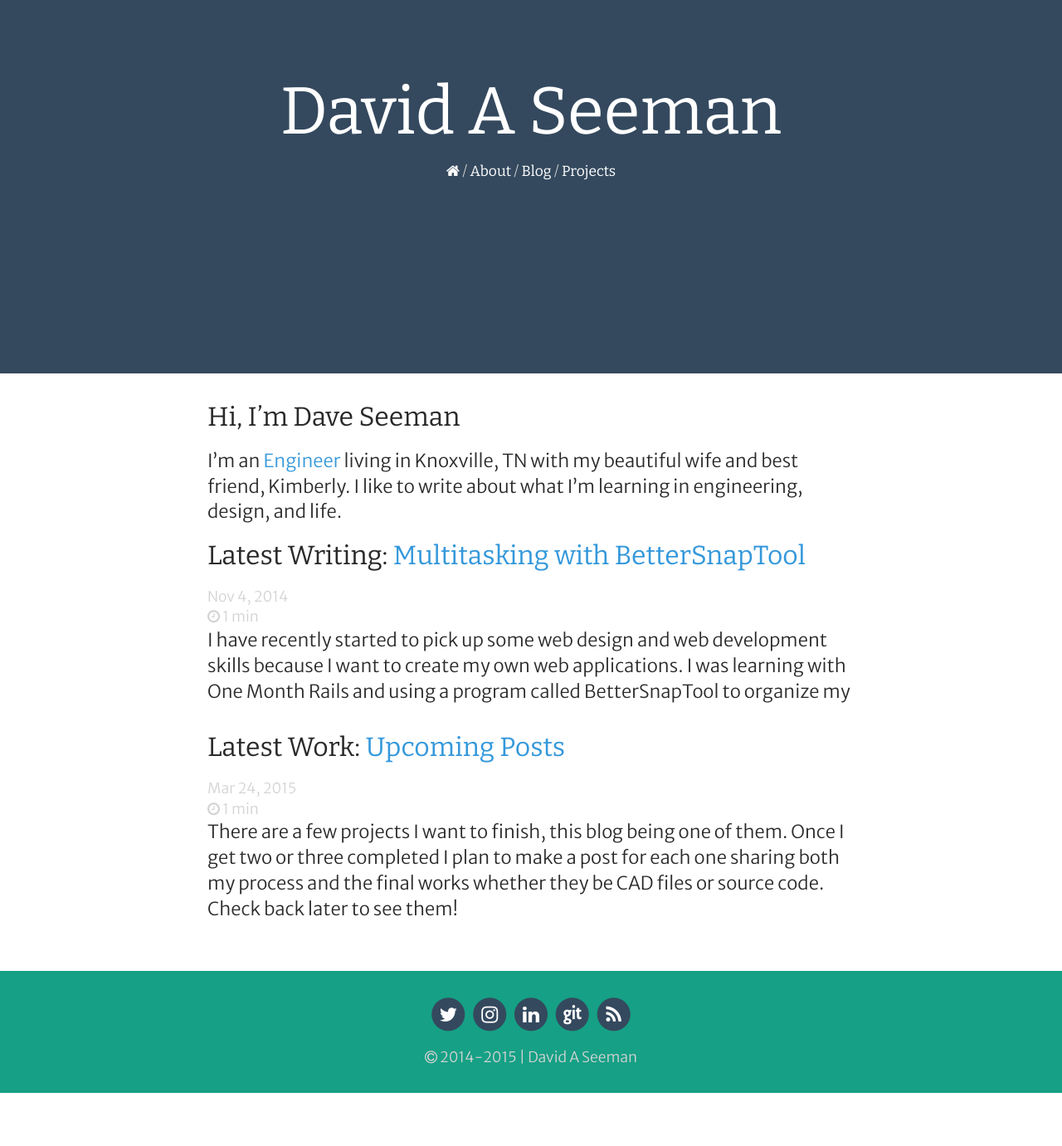
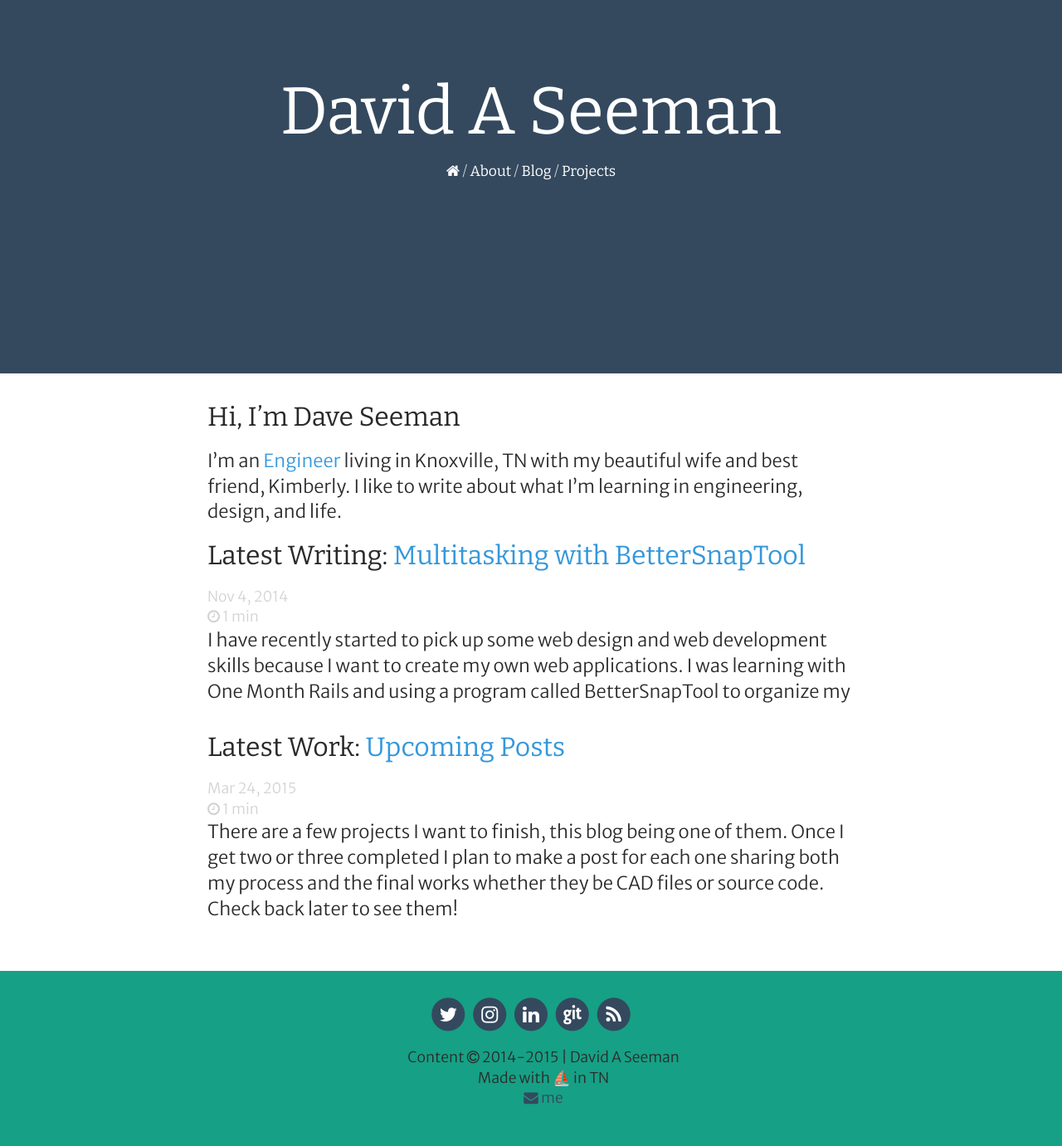
Before and after one commit to Shipwright/daveas.github.io, a Jekyll site: the page built from index.html, in a window 1280 px wide. Shown: the whole page at 83% size. Built offline with Jekyll 4.4.1, drawn with Linux system fonts in a browser that asks for light colours; nearby versions of some CDN libraries; emoji names are drawn with the system emoji font; some web fonts are replaced; before the commit the page ends 1317 px from its top, so only the background shows below that.

Commit message:
Update footer.html

```diff
--- a/_includes/footer.html
+++ b/_includes/footer.html
@@ -43,5 +43,12 @@
       </li>
     </ul>
   </div>
-  <div class="footer-meta"><i class="fa fa-copyright"></i> 2014-{{ site.time | date: '%Y' }} | {{ site.title }}</div>
+  <div class="footer-meta">
+    <ul>
+      <li>Content <i class="fa fa-copyright"></i> 2014-{{ site.time | date: '%Y' }} | {{ site.title }}</li>
+      <li>Made with <a href="http://github.com/{{ site.short_name }}/{{ site.short_name}}.github.io">:sailboat:</a> in TN</li>
+      <li><a href="mailto:{{site.email}}?Subject=Hi%20Dave"><i class="fa fa-envelope"></i> me</li>
+    </ul>
+  </div>
+
 </footer>
```
